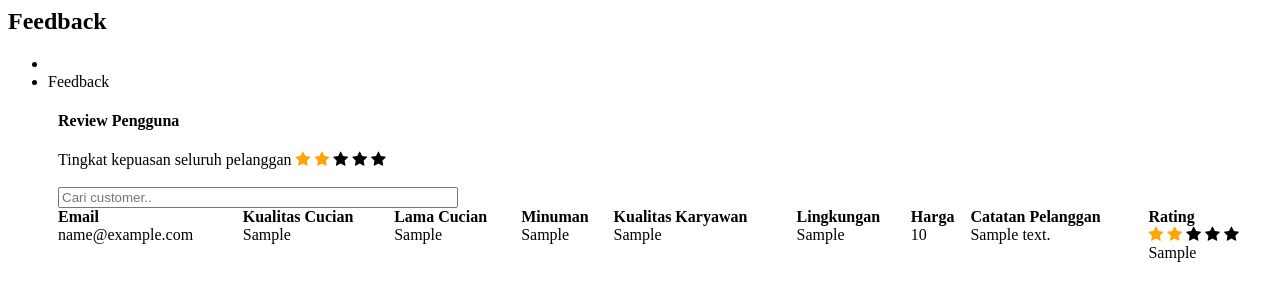
After one commit to luluiwana/Kel3_CarWash, a CodeIgniter app: the page made by application/views/feedbackadmin.php in a window 1280 px wide. The commit adds this page. Shown: the top 301 px of the page. Run offline with CodeIgniter, Linux system fonts and the light colour scheme; tables that the repository leaves empty or names only in its code hold one stand-in row (values such as "Sample post").

Commit message:
feedback admin DONE

```diff
--- a/application/config/routes.php
+++ b/application/config/routes.php
@@ -50,5 +50,5 @@ defined('BASEPATH') OR exit('No direct script access allowed');
 |		my-controller/my-method	-> my_controller/my_method
 */
 $route['default_controller'] = 'home';
-$route['404_override'] = '';
+$route['404_override'] = 'home/e404';
 $route['translate_uri_dashes'] = FALSE;
--- /dev/null
+++ b/application/views/feedbackadmin.php
@@ -0,0 +1,192 @@
+ <link rel="stylesheet" href="https://cdnjs.cloudflare.com/ajax/libs/font-awesome/4.7.0/css/font-awesome.min.css">
+ <style>
+ input, textarea, .uneditable-input {
+    width: 400px;
+}
+form{
+	text-align:center;
+}
+.checked {
+  color: orange;
+}
+.slider {
+  -webkit-appearance: none;
+  height: 25px;
+  background: #d3d3d3;
+  outline: none;
+  opacity: 0.7;
+  -webkit-transition: .2s;
+  transition: opacity .2s;
+}
+
+.slider:hover {
+  opacity: 1;
+}
+
+.slider::-webkit-slider-thumb {
+  -webkit-appearance: none;
+  appearance: none;
+  width: 25px;
+  height: 25px;
+  background: #0066FB;
+  cursor: pointer;
+}
+
+.slider::-moz-range-thumb {
+  width: 25px;
+  height: 25px;
+  background: #0066FB;
+  cursor: pointer;
+}
+ </style>
+
+ <?php
+ function rate ($value) {
+
+	if($value==1){
+	$rating= "
+	<span class='fa fa-star checked'></span>
+	<span class='fa fa-star'></span>
+	<span class='fa fa-star'></span>
+	<span class='fa fa-star'></span>
+	<span class='fa fa-star'></span>
+	";}
+
+		if($value==2){
+	$rating= "
+	<span class='fa fa-star checked'></span>
+	<span class='fa fa-star checked'></span>
+
+	<span class='fa fa-star'></span>
+	<span class='fa fa-star'></span>
+	<span class='fa fa-star'></span>
+	";}
+
+		if($value==3){
+	$rating= "
+	<span class='fa fa-star checked'></span>
+	<span class='fa fa-star checked'></span>
+	<span class='fa fa-star checked'></span>
+	<span class='fa fa-star'></span>
+	<span class='fa fa-star'></span>
+	";}
+
+		if($value==4){
+	$rating= "
+	<span class='fa fa-star checked'></span>
+	<span class='fa fa-star checked'></span>
+	<span class='fa fa-star checked'></span>
+	<span class='fa fa-star checked'></span>
+	<span class='fa fa-star'></span>
+	";}
+
+		if($value==1){
+	$rating= "
+	<span class='fa fa-star checked'></span>
+	<span class='fa fa-star'></span>
+	<span class='fa fa-star'></span>
+	<span class='fa fa-star'></span>
+	<span class='fa fa-star'></span>
+	";}
+
+		if($value==5){
+	$rating= "
+	<span class='fa fa-star checked'></span>
+	<span class='fa fa-star checked'></span>
+	<span class='fa fa-star checked'></span>
+	<span class='fa fa-star checked'></span>
+	<span class='fa fa-star checked'></span>
+	";}
+
+	return $rating;
+
+}
+ ?>
+ <section id="inner-headline">
+      <div class="container">
+        <div class="row">
+          <div class="span4">
+            <div class="inner-heading">
+              <h2>Feedback</h2>
+            </div>
+          </div>
+          <div class="span8">
+            <ul class="breadcrumb">
+              <li><a href="#"><i class="icon-home"></i></a><i class="icon-angle-right"></i></li>
+              <li class="active">Feedback</li>
+            </ul>
+          </div>
+        </div>
+      </div>
+    </section>
+    <section id="content" style="padding-left:50px; padding-right:50x">
+       <h4> Review Pengguna
+       </h4>Tingkat kepuasan seluruh pelanggan
+	   <?php
+	   $query = $this->db->query("SELECT (AVG(kualitas)+AVG(lama)+AVG(minuman)+AVG(karyawan)+AVG(lingkungan)+AVG(harga))/6 as rate FROM feedback");
+
+					foreach($query->result() as $row){
+						echo rate(round($row->rate));
+					}
+	   ?>
+	   <br>
+	   <br>
+		 <input type="text" id="myInput" onkeyup="myFunction()" placeholder="Cari customer..">
+				<table id="myTable"  border="0" cellspacing="0" cellpadding="0" width="100%" class="table table-hover">
+					<tr align="left" valign="top">
+						<th>Email</th>
+						<th>Kualitas Cucian</th>
+						<th>Lama Cucian</th>
+						<th>Minuman</th>
+						<th>Kualitas Karyawan</th>
+						<th>Lingkungan</th>
+						<th>Harga</th>
+						<th>Catatan Pelanggan</th>
+						<th>Rating</th>
+					</tr>
+
+					<?php
+					$query = $this->db->query("SELECT *, (kualitas+lama+minuman+karyawan+lingkungan+harga)/6 as review FROM feedback where email<>'adminku' order by id_feedback desc");
+
+					foreach($query->result() as $row){
+					?>
+						<tr align="left" valign="top">
+						<td><?php echo $row->email?></td>
+						<td><?php echo $row->kualitas?></td>
+						<td><?php echo $row->lama?></td>
+						<td><?php echo $row->minuman?></td>
+						<td><?php echo $row->karyawan?></td>
+						<td><?php echo $row->lingkungan?></td>
+						<td><?php echo $row->harga?></td>
+						<td><?php echo $row->note?></td>
+						<td><?php echo rate(round($row->review))?><br><?php echo $row->waktu?></td>
+						</tr>
+					<?php }?>
+
+				</table>
+
+	</div>
+	</section>
+	<script>
+function myFunction() {
+  // Declare variables
+  var input, filter, table, tr, td, i, txtValue;
+  input = document.getElementById("myInput");
+  filter = input.value.toUpperCase();
+  table = document.getElementById("myTable");
+  tr = table.getElementsByTagName("tr");
+
+  // Loop through all table rows, and hide those who don't match the search query
+  for (i = 0; i < tr.length; i++) {
+    td = tr[i].getElementsByTagName("td")[0];
+    if (td) {
+      txtValue = td.textContent || td.innerText;
+      if (txtValue.toUpperCase().indexOf(filter) > -1) {
+        tr[i].style.display = "";
+      } else {
+        tr[i].style.display = "none";
+      }
+    }
+  }
+}
+</script>
--- a/application/views/header.php
+++ b/application/views/header.php
@@ -247,7 +247,7 @@
                       <a href="http://localhost/catwash/">Home <i></i></a>
                     </li>
                     <li class="dropdown">
-                      <a href="http://localhost/catwash/home/feedback">Feedback<i ></i></a>
+                      <a href="http://localhost/catwash/home/feedback">Review<i ></i></a>
                       <ul class="dropdown-menu">
 
                       </ul>
--- a/application/views/headeradmin.php
+++ b/application/views/headeradmin.php
@@ -249,7 +249,7 @@
                       <a href="http://localhost/catwash/home/riwayat">Riwayat Customer<i ></i></a>
                     </li>
 					<li class="dropdown">
-                      <a href="http://localhost/catwash/home/feedback_admin">Feedback<i ></i></a>
+                      <a href="http://localhost/catwash/home/feedback">Feedback<i ></i></a>
                     </li>
                     <li class="dropdown">
                       <a href="http://localhost/catwash/home/chat">Chat<i ></i></a>
```
Also changed, not shown: application/controllers/Home.php (+10 -0 lines), application/views/error.php (added, +30 -0 lines), application/views/home.php (+4 -4 lines).
